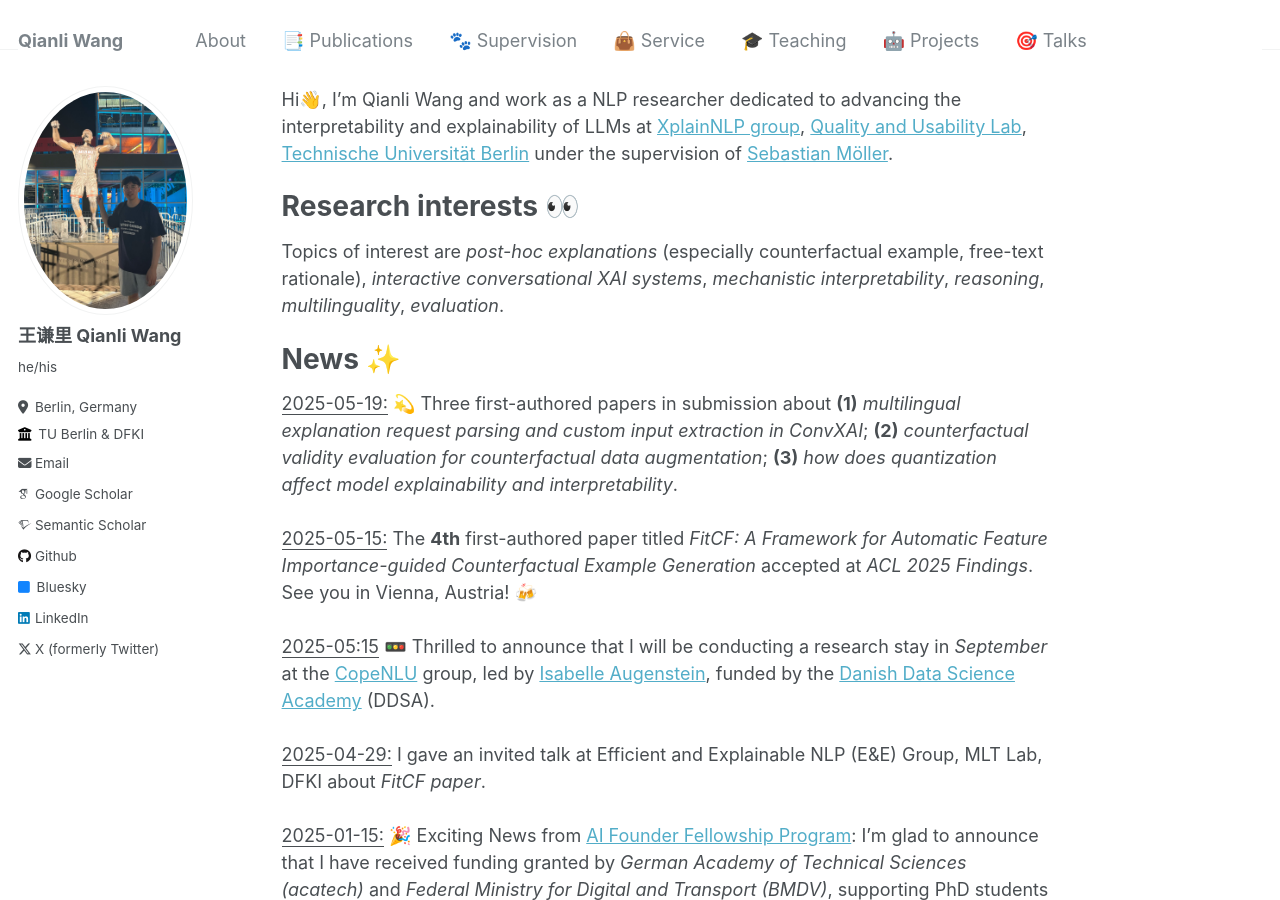
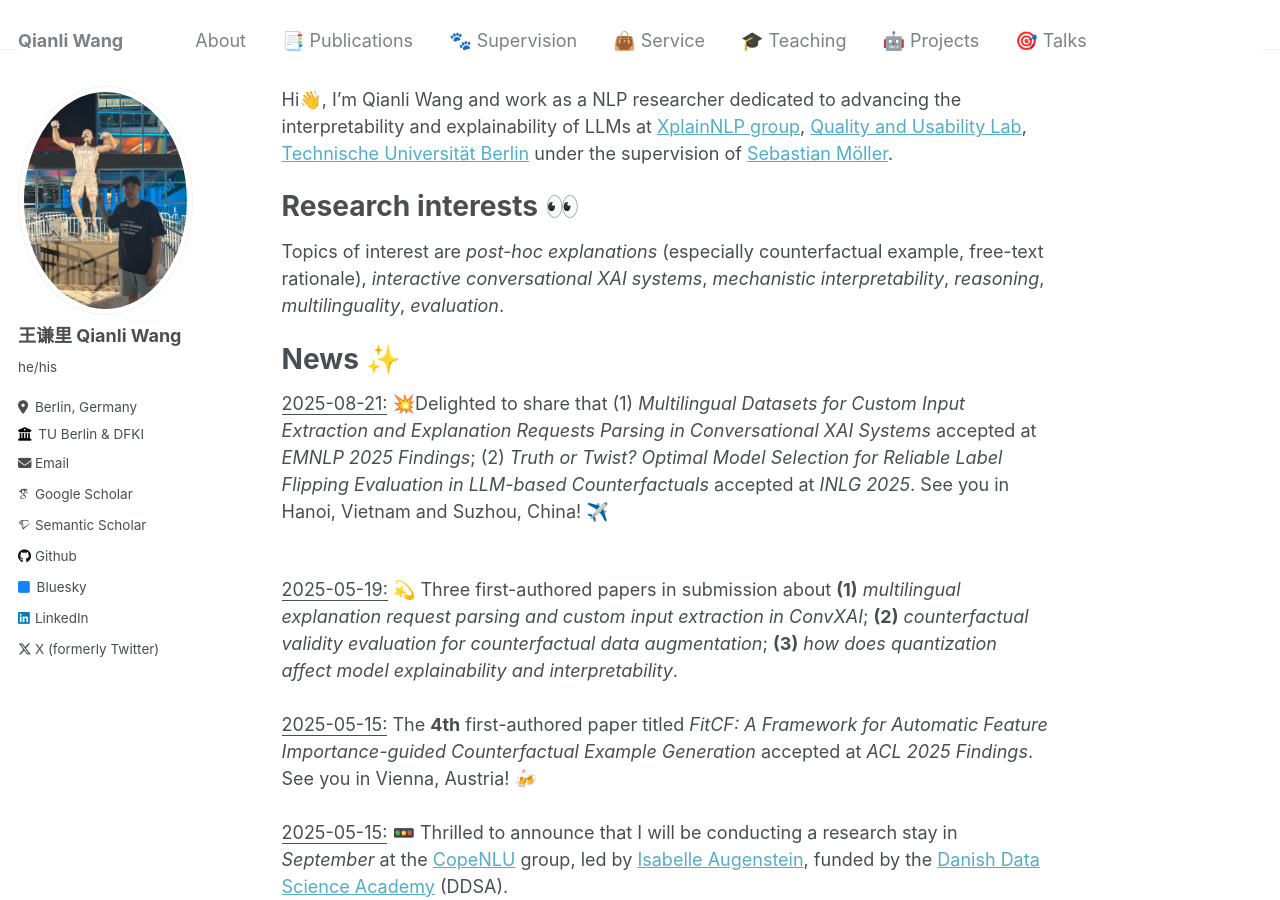
Before and after one commit to qiaw99/qiaw99.github.io, a Jekyll site: the page built from index.md, in a window 1280 px wide and 900 px high. Built offline with Jekyll 4.4.1, drawn with Linux system fonts in a browser that asks for light colours; some web fonts are replaced.

```diff
--- a/index.md
+++ b/index.md
@@ -10,9 +10,11 @@ Hi👋, I’m Qianli Wang and work as a NLP researcher dedicated to advancing th
 Topics of interest are _post-hoc explanations_ (especially counterfactual example, free-text rationale), _interactive conversational XAI systems_, _mechanistic interpretability_, _reasoning_, _multilinguality_, _evaluation_.
 
 # News ✨
+<u> 2025-08-21:</u> 💥Delighted to share that (1) <i>Multilingual Datasets for Custom Input Extraction and Explanation Requests Parsing in Conversational XAI Systems</i> accepted at <i>EMNLP 2025 Findings</i>; (2) <i>Truth or Twist? Optimal Model Selection for Reliable Label Flipping Evaluation in LLM-based Counterfactuals</i> accepted at <i>INLG 2025</i>. See you in Hanoi, Vietnam and Suzhou, China! ✈️ <br><br>
+
 <u> 2025-05-19:</u> 💫 Three first-authored papers in submission about <b>(1)</b> <i>multilingual explanation request parsing and custom input extraction in ConvXAI</i>; <b>(2)</b> <i>counterfactual validity evaluation for counterfactual data augmentation</i>; <b>(3)</b> <i>how does quantization affect model explainability and interpretability</i>.<br><br>
 <u> 2025-05-15:</u> The <b>4th</b> first-authored paper titled <i>FitCF: A Framework for Automatic Feature Importance-guided Counterfactual Example Generation</i> accepted at <i>ACL 2025 Findings</i>. See you in Vienna, Austria! 🍻<br><br>
-<u> 2025-05:15</u> 🚥 Thrilled to announce that I will be conducting a research stay in <i>September</i> at the <a href="https://www.copenlu.com/">CopeNLU</a> group, led by <a href="https://isabelleaugenstein.github.io/">Isabelle Augenstein</a>, funded by the <a href="https://ddsa.dk/">Danish Data Science Academy</a> (DDSA).<br><br>
+<u> 2025-05-15:</u> 🚥 Thrilled to announce that I will be conducting a research stay in <i>September</i> at the <a href="https://www.copenlu.com/">CopeNLU</a> group, led by <a href="https://isabelleaugenstein.github.io/">Isabelle Augenstein</a>, funded by the <a href="https://ddsa.dk/">Danish Data Science Academy</a> (DDSA).<br><br>
 <u> 2025-04-29:</u> I gave an invited talk at Efficient and Explainable NLP (E&E) Group, MLT Lab, DFKI about <i>FitCF paper</i>. <br><br>
 <u> 2025-01-15:</u> 🎉 Exciting News from <a href="https://mission-ki.de/en/ai-founder-fellowship">AI Founder Fellowship Program</a>: I'm glad to announce that I have received funding granted by <i>German Academy of Technical Sciences (acatech)</i> and <i>Federal Ministry for Digital and Transport (BMDV)</i>, supporting PhD students with up to 32 Mio. Euro over 9 months for their doctoral research projects/start-up ideas.<br><br>
 [News Archive](old_news.md)
```
Also changed, not shown: publications/index.md (+11 -11 lines), service/index.md (+1 -0 lines).
